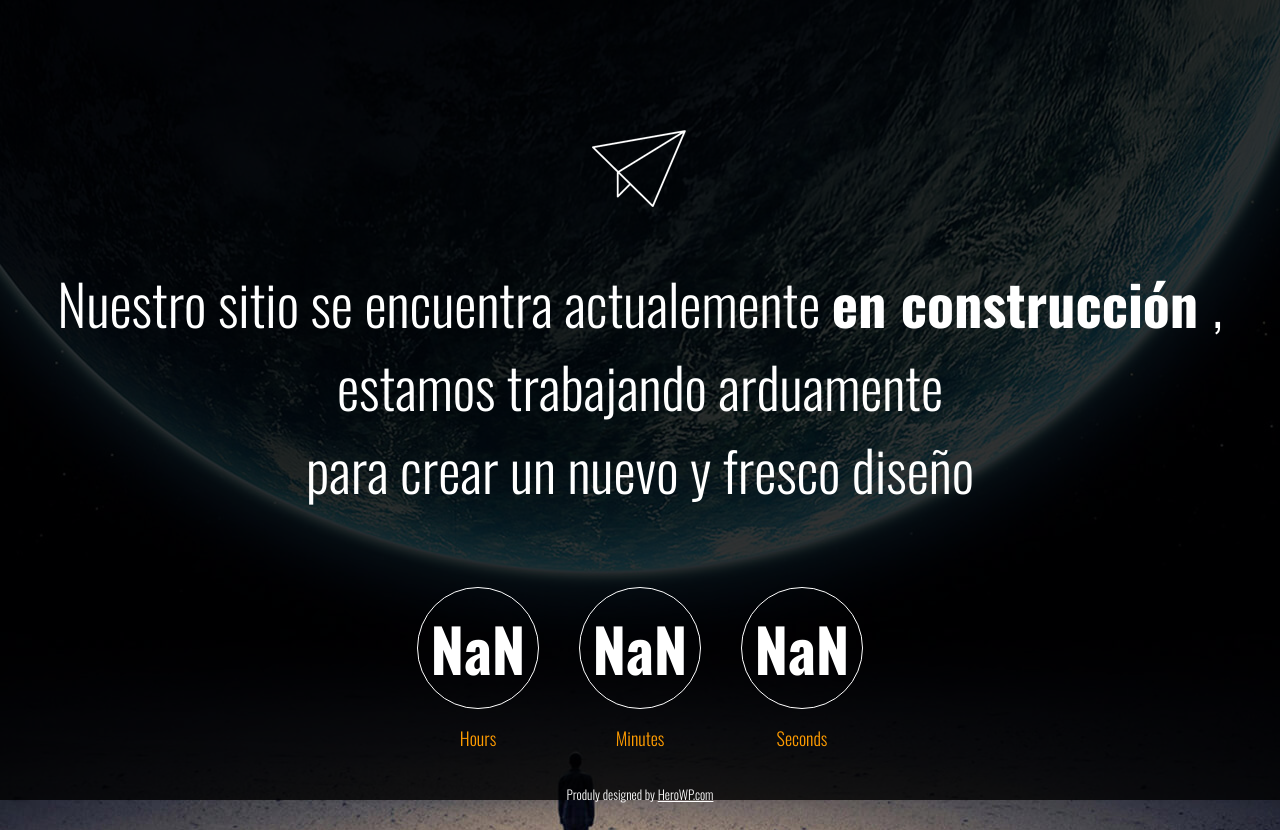
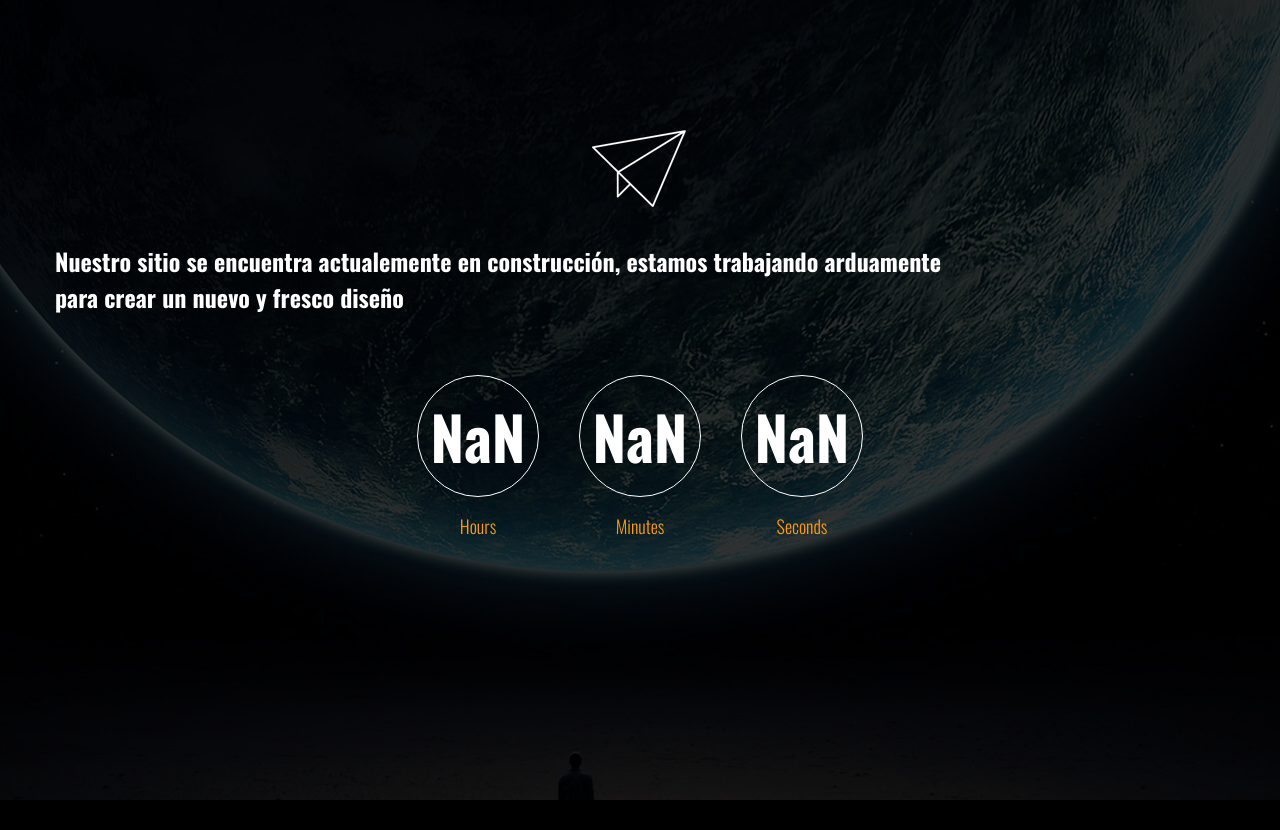
Before and after one commit to gran40/gran40.github.io, a plain HTML site: page index.html in a window 1280 px wide. After the commit the page ends 800 px from the top, so only its background shows below. Drawn offline with nearby package versions, Linux system fonts and the light colour scheme.

Commit message:
Initial Commit

```diff
--- a/index.html
+++ b/index.html
@@ -11,12 +11,12 @@
 <!--/CSS-->
 
 <!--JS-->
-<script src="http://ajax.googleapis.com/ajax/libs/jquery/1.11.0/jquery.min.js"></script>
+<script   src="https://code.jquery.com/jquery-1.11.0.min.js"   integrity="sha256-spTpc4lvj4dOkKjrGokIrHkJgNA0xMS98Pw9N7ir9oI="   crossorigin="anonymous"></script>
 <script src="js/jquery.plugin.js"></script>
 <script src="js/jquery.countdown.js"></script>
 <script>
 $(function () {
-	$('#defaultCountdown').countdown({until: new Date(2016, 3-1, 25)});
+	$('#defaultCountdown').countdown({until: new Date(2017, 9-1, 15)});
 	//Replace above date with your own, to find out more visit http://keith-wood.name/countdown.html
 });
 </script>
@@ -35,12 +35,11 @@ $(function () {
 	<!--CONTAINER-->
 	<div class="container">
 		<img src="images/paperplane.png" alt="Paper Plane" class="image-align" />
-		<h1>
-			Nuestro sitio se encuentra actualemente <strong> en construcción </strong>, estamos trabajando arduamente <br/> para crear un nuevo y fresco diseño
-		</h1>
+		<h2>
+			Nuestro sitio se encuentra actualemente<strong> en construcción</strong>, estamos trabajando arduamente <br/> para crear un nuevo y fresco diseño
+		</h2>
 		<div id="defaultCountdown"></div>
 
-		<p class="copyright">Produly designed by <a href="https://herowp.com" target="_blank">HeroWP.com</a></p>
 	</div>
 	<!--/CONTAINER-->
 </div>
```
